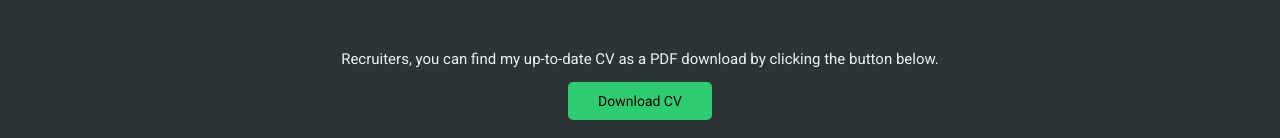
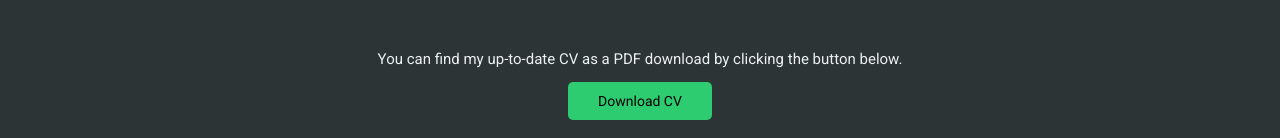
Before and after one commit to sebascarreram/portfolio, a React (Create React App) app in the folder frontend/: page /about in a window 1280 px wide. Shown: the part 2204-2342 px from the top of the page. Built offline with nearby package versions, Linux system fonts and the light colour scheme.

Commit message:
fixed css

```diff
--- a/frontend/src/layout/About/About.js
+++ b/frontend/src/layout/About/About.js
@@ -94,8 +94,8 @@ const About = () => {
 
       <div className={style.Download}>
         <p>
-          Recruiters, you can find my up-to-date CV as a PDF download by
-          clicking the button below.
+          You can find my up-to-date CV as a PDF download by clicking the button
+          below.
         </p>
         <a
           rel="noopener noreferrer"
--- a/frontend/src/layout/Home/Home.module.css
+++ b/frontend/src/layout/Home/Home.module.css
@@ -42,10 +42,11 @@
 /* 600px */
 @media only screen and (max-width: 37.5em) {
   .Title h1 {
-    font-size: 5rem;
+    font-size: 3.5rem;
   }
   .Title h2 {
     font-size: 2.5rem;
+    margin-bottom: -1rem;
   }
 
   .Title h3 {
@@ -55,6 +56,9 @@
   .Title h4 {
     font-size: 1.1rem;
     letter-spacing: 2px;
+  }
+  .HomeSection {
+    margin: 0 1rem 0 1rem;
   }
 }
 
--- a/frontend/src/layout/Projects/Projects.module.css
+++ b/frontend/src/layout/Projects/Projects.module.css
@@ -105,3 +105,9 @@
   /* justify-content: center; */
   align-items: center;
 }
+
+@media only screen and (max-width: 37.5em) {
+  .ProjectSection {
+    margin: 0 1rem 0 1rem;
+  }
+}
--- a/frontend/src/layout/Soft/Soft.module.css
+++ b/frontend/src/layout/Soft/Soft.module.css
@@ -16,7 +16,7 @@
 }
 @media only screen and (max-width: 75em) {
   .SectionSoft {
-    margin-top: 7rem;
+    margin: 7rem 1rem 0 1rem;
   }
   .SectionSoft h1 {
     font-size: 3rem;
--- a/frontend/src/layout/SoonProject/SoonProject.module.css
+++ b/frontend/src/layout/SoonProject/SoonProject.module.css
@@ -9,7 +9,7 @@
 }
 @media only screen and (max-width: 37.5em) {
   .Coming {
-    font-size: 2.6rem;
+    font-size: 2rem;
   }
   .Icon {
     margin-top: 2.5rem;
```
